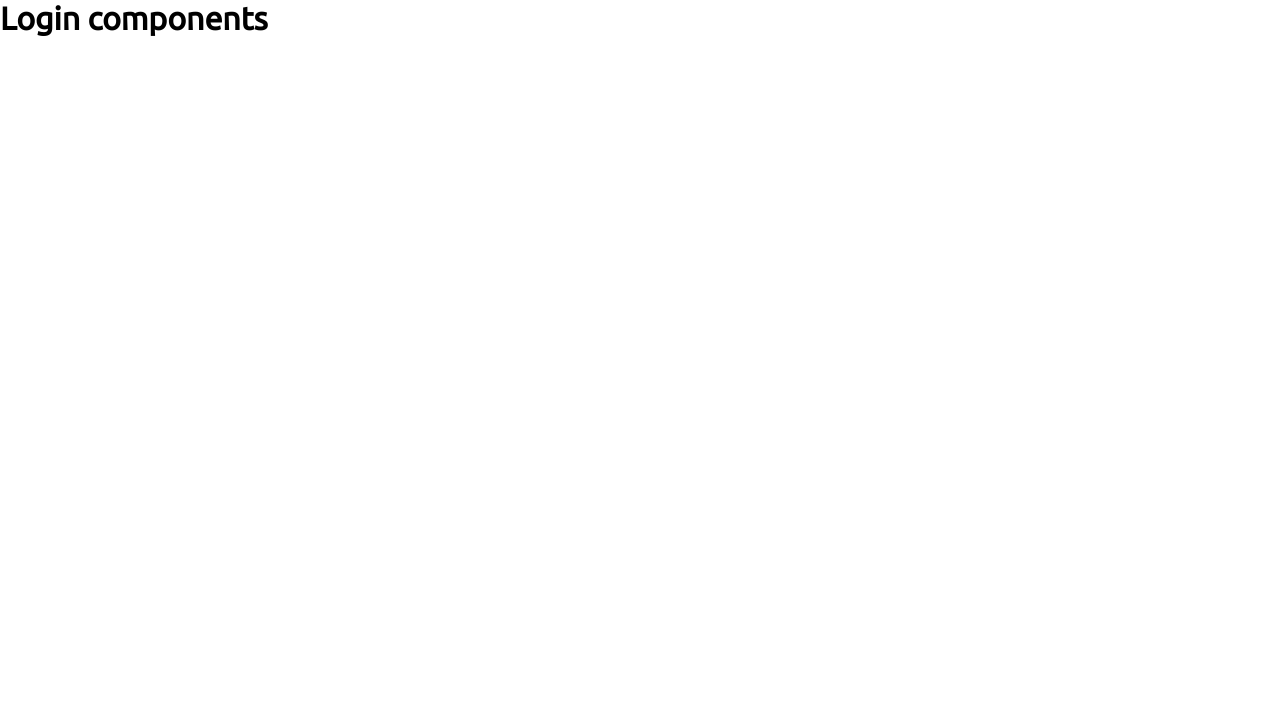
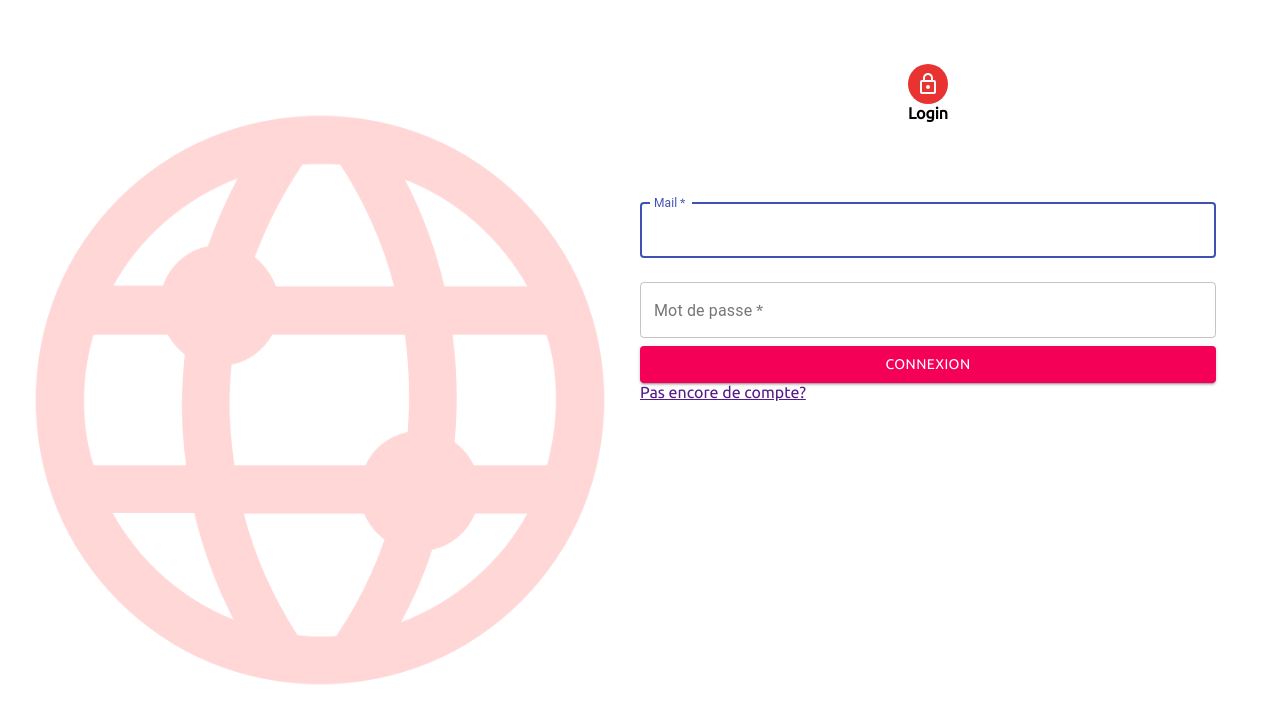
Before and after one commit to Jessicazb/Groupomania_jessicazb, a React (Create React App) app in the folder frontend/: page /sign-in in a window 1280 px wide. Shown: the top 724 px of the page. Built offline with nearby package versions, Linux system fonts and the light colour scheme.

Commit message:
ajout du projet 7

```diff
--- a/frontend/src/pages/Home/Home.scss
+++ b/frontend/src/pages/Home/Home.scss
@@ -25,7 +25,7 @@ Button{
     display: flex;
     width: 100%;
     margin: 0 auto;
-    background: #EC7063;
+    background: #e6a199;
 
 .feed{
 background:#E5E7E9 ;
@@ -35,7 +35,7 @@ margin-left:180px;
 margin-top: 70px;
 border-radius: 15px;
 border: solid 1px;
-border-color: rgb(106, 148, 199);
+border-color: #d88a81;
 }
 .card-1{
    background: white;
@@ -44,7 +44,7 @@ border-color: rgb(106, 148, 199);
    border-radius: 15px;
    margin-top: 10px;
    border:solid 1px;
-   border-color: rgb(106, 148, 199);
+   border-color: #d88a81;
 .card-header{
     display: flex;
     height: auto;
@@ -82,7 +82,7 @@ img{
 .card-actions{
     height: auto;
     border-top:solid 1px;
-    border-color: rgb(106, 148, 199);
+    border-color: #d88a81;
 }
 }
 }
--- a/frontend/src/pages/SignIn/SigIn.scss
+++ b/frontend/src/pages/SignIn/SigIn.scss
@@ -0,0 +1,27 @@
+.container{
+display: flex;
+.container-img{
+height: 100vh;
+flex-basis: 50%;
+img{
+width: 100%;
+height: 100vh;
+object-fit: cover;
+}
+}
+.container-form{
+background: white;
+height: 100vh;
+flex-basis: 45%;
+margin-right: 10px;
+.form-avatar{
+display: flex;
+flex-direction: column;
+margin: 64px 32px;
+align-items: center;
+.avatar{
+    background-color: rgb(233, 50, 50);
+}
+}
+}
+}
--- a/frontend/src/pages/SignIn/index.js
+++ b/frontend/src/pages/SignIn/index.js
@@ -1,9 +1,82 @@
 import React from "react";
 import './SigIn.scss';
+import Avatar from '@material-ui/core/Avatar';
+import LockOutlinedIcon from '@material-ui/icons/LockOutlined';
+import TextField from '@material-ui/core/TextField';
+import Button from '@material-ui/core/Button';
+import axios from "axios"
+import { useState } from "react"
+
 
 function SigIn() {
+    const [email, setEmail] = useState();
+    const [password, setPassword] = useState();
+    const [errorMessage, setErrorMessage] = useState();
+
+    const handleSignIn = (e) => {
+        e.preventDefault();
+    // appel à l'API
+        axios
+            .post("http://localhost:3000/api/auth/login", { email, password })
+            .then((res) => {
+                window.localStorage.setItem("token", res.data.token);
+                window.localStorage.setItem("userId", res.data.userId);
+                window.localStorage.setItem("is_admin", res.data.is_admin);
+                window.location = "/Home";
+            })
+            .catch(err => {
+                console.log("Vous n'êtes pas inscrit!")
+            })
+    };
     return (
-        <h1>Login components</h1>
+        <div className="container">
+            <div className="container-img">
+                <img src="./images/logo/icon.png" alt="Logo Goupomania"></img>
+            </div>
+            <div className="container-form">
+                <div className="form-avatar">
+                    <Avatar className="avatar">
+                        <LockOutlinedIcon />
+                    </Avatar>
+                    <h4>Login</h4>
+                </div>
+                <form className="form">
+                    <TextField
+                        variant="outlined"
+                        margin="normal"
+                        required
+                        fullWidth
+                        id="email"
+                        label="Mail"
+                        name="email"
+                        autoComplete="email"
+                        autoFocus
+                    />
+                    <TextField
+                        variant="outlined"
+                        margin="normal"
+                        required
+                        fullWidth
+                        name="password"
+                        label="Mot de passe"
+                        type="password"
+                        id="password"
+                        autoComplete="current-password"
+                    />
+                    <Button
+                        fullWidth
+                        variant="contained"
+                        color="secondary"
+                        onClick={handleSignIn}
+                    >
+                        Connexion
+                    </Button>
+                </form>
+                <div className="pos-form">
+                    <a href=""><p className="creation-compte">Pas encore de compte?</p></a>
+                </div>
+            </div>
+        </div>
     );
 };
 
```
